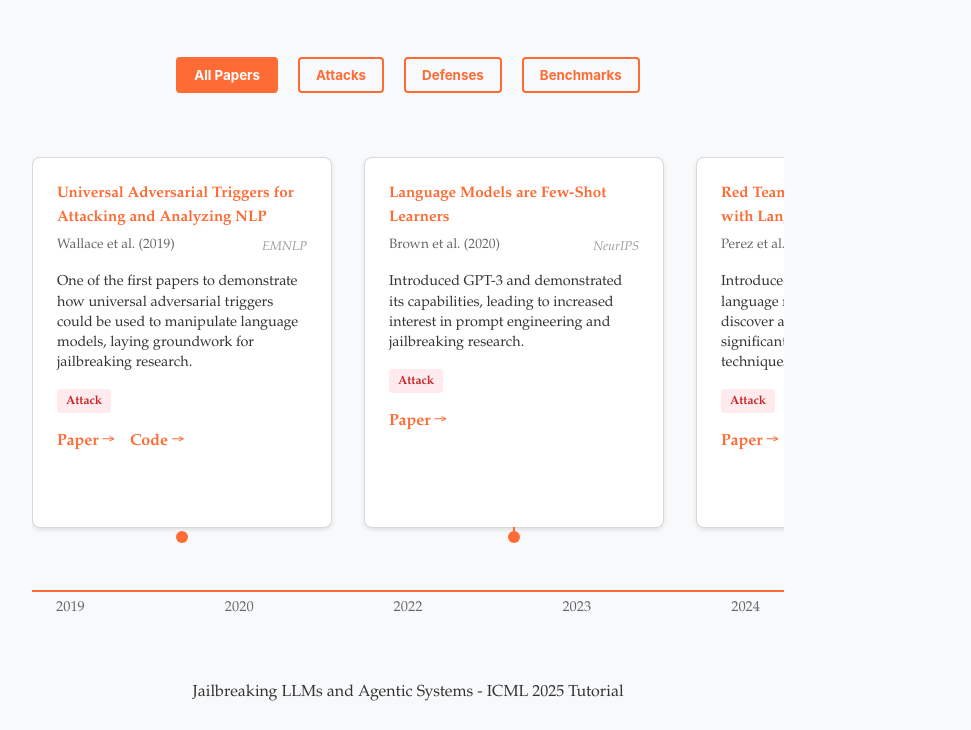
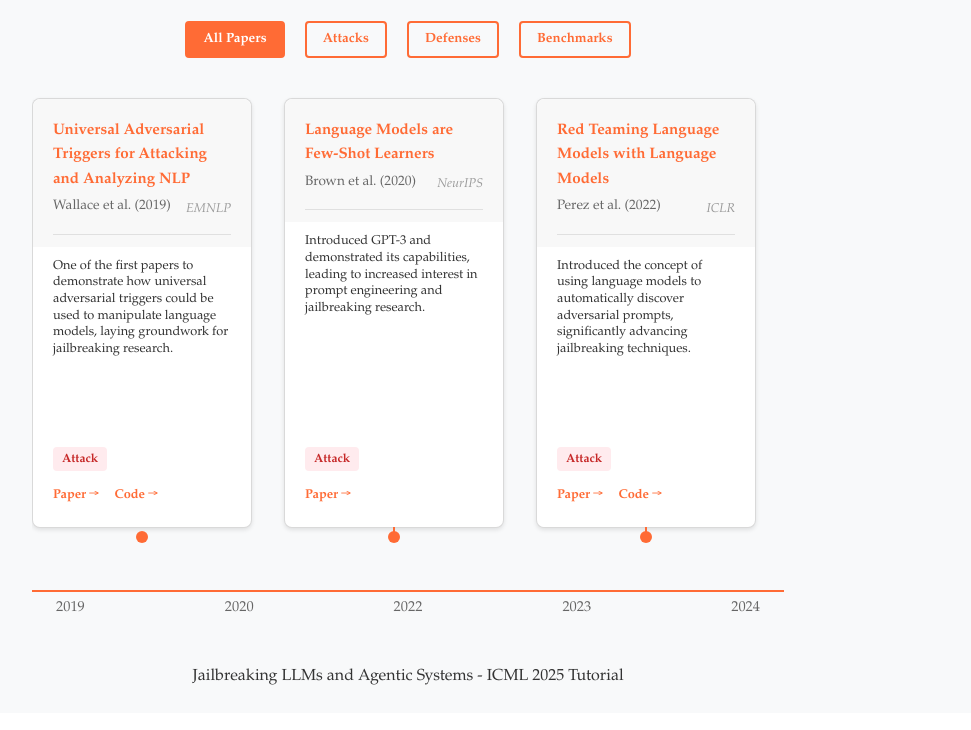
Before and after one commit to jailbreak-tutorial/jailbreak-tutorial.github.io, a plain HTML site: page reading-list.html in a window 1280 px wide. Shown: the part 203-933 px from the top of the page, without its empty margins (232-1203 px from the left). Drawn offline with nearby package versions, Linux system fonts and the light colour scheme.

Commit message:
stylistic changes to reading list

```diff
--- a/reading-list.html
+++ b/reading-list.html
@@ -79,10 +79,12 @@
             ).join('');
 
             div.innerHTML = `
-                <div class="paper-title">${paper.title}</div>
-                <div class="paper-meta">
-                    <span class="paper-authors">${paper.authors} (${paper.year})</span>
-                    <span class="paper-venue">${paper.venue}</span>
+                <div class="paper-header">
+                    <div class="paper-title">${paper.title}</div>
+                    <div class="paper-meta">
+                        <span class="paper-authors">${paper.authors} (${paper.year})</span>
+                        <span class="paper-venue">${paper.venue}</span>
+                    </div>
                 </div>
                 <div class="paper-abstract">${paper.abstract}</div>
                 <div class="paper-tags">
--- a/style.css
+++ b/style.css
@@ -10,6 +10,16 @@ body {
     color: var(--text-color);
     line-height: 1.6;
     background-color: var(--light-gray);
+}
+
+/* Ensure all elements inherit Palatino font */
+* {
+    font-family: "Palatino Linotype", "Book Antiqua", Palatino, serif;
+}
+
+/* Override Bulma's default font for specific elements */
+.navbar, .navbar-item, .nav-link, .button, .tag, .timeline-item, .paper-title, .paper-meta, .paper-abstract, .paper-links, .filter-button, .timeline-year {
+    font-family: "Palatino Linotype", "Book Antiqua", Palatino, serif !important;
 }
 
 .hero {
@@ -38,7 +48,7 @@ body {
     color: var(--text-color);
     font-family: "Palatino Linotype", "Book Antiqua", Palatino, serif;
     font-size: 1.25rem;
-    margin-bottom: 1.5rem;
+    margin-bottom: 0.75rem;
 }
 
 .abstract {
@@ -109,7 +119,7 @@ body {
 .timeline-container {
     width: 100%;
     background-color: var(--light-gray);
-    padding: 2rem 0;
+    padding: 1rem 0;
     overflow-x: hidden;
     position: relative;
 }
@@ -125,8 +135,8 @@ body {
     top: 0;
     z-index: 100;
     background-color: var(--light-gray);
-    padding: 1rem 0;
-    margin-bottom: 2rem;
+    padding: 0.5rem 0;
+    margin-bottom: 1rem;
     /* border-bottom: 1px solid rgba(0,0,0,0.1); */
 }
 
@@ -171,14 +181,17 @@ body {
 }
 
 .timeline-item {
-    flex: 0 0 300px;
+    flex: 0 0 220px;
     background: white;
     border-radius: 8px;
-    padding: 1.5rem;
+    padding: 1.25rem;
     box-shadow: 0 2px 4px rgba(0,0,0,0.1);
     position: relative;
     margin-bottom: 1rem;
     border: 1px solid rgba(0,0,0,0.15);
+    display: flex;
+    flex-direction: column;
+    min-height: 240px;
 }
 
 .timeline-item::after {
@@ -210,6 +223,13 @@ body {
     display: none;
 }
 
+.paper-header {
+    background-color: #f8f8f8;
+    margin: -1.25rem -1.25rem 0.75rem -1.25rem;
+    padding: 1.25rem 1.25rem 0.75rem 1.25rem;
+    border-radius: 8px 8px 0 0;
+}
+
 .paper-title {
     color: var(--primary-orange);
     font-size: 1.0rem;
@@ -221,9 +241,11 @@ body {
     display: flex;
     justify-content: space-between;
     align-items: center;
-    margin-bottom: 0.75rem;
+    margin-bottom: 0;
     color: #666;
     font-size: 0.9rem;
+    padding-bottom: 0.75rem;
+    border-bottom: 1px solid #e0e0e0;
 }
 
 .paper-authors {
@@ -242,15 +264,21 @@ body {
 }
 
 .paper-abstract {
-    font-size: 0.9rem;
-    line-height: 1.4;
+    font-size: 0.8rem;
+    line-height: 1.3;
     margin-bottom: 0.75rem;
+    padding-bottom: 5rem;
 }
 
 .paper-links {
     display: flex;
     gap: 1rem;
-    margin-top: 1rem;
+    margin-top: auto;
+    padding-top: 1rem;
+    position: absolute;
+    bottom: 1.25rem;
+    left: 1.25rem;
+    right: 1.25rem;
 }
 
 .paper-link {
@@ -258,6 +286,7 @@ body {
     color: var(--primary-orange);
     text-decoration: none;
     font-weight: bold;
+    font-size: 0.8rem;
 }
 
 .paper-link:hover {
@@ -326,9 +355,13 @@ em strong {
 }
 
 .paper-tags {
-    margin: 1rem 0;
+    margin: 0;
     display: flex;
     gap: 0.5rem;
+    position: absolute;
+    bottom: 3.5rem;
+    left: 1.25rem;
+    right: 1.25rem;
 }
 
 .tag {
```
